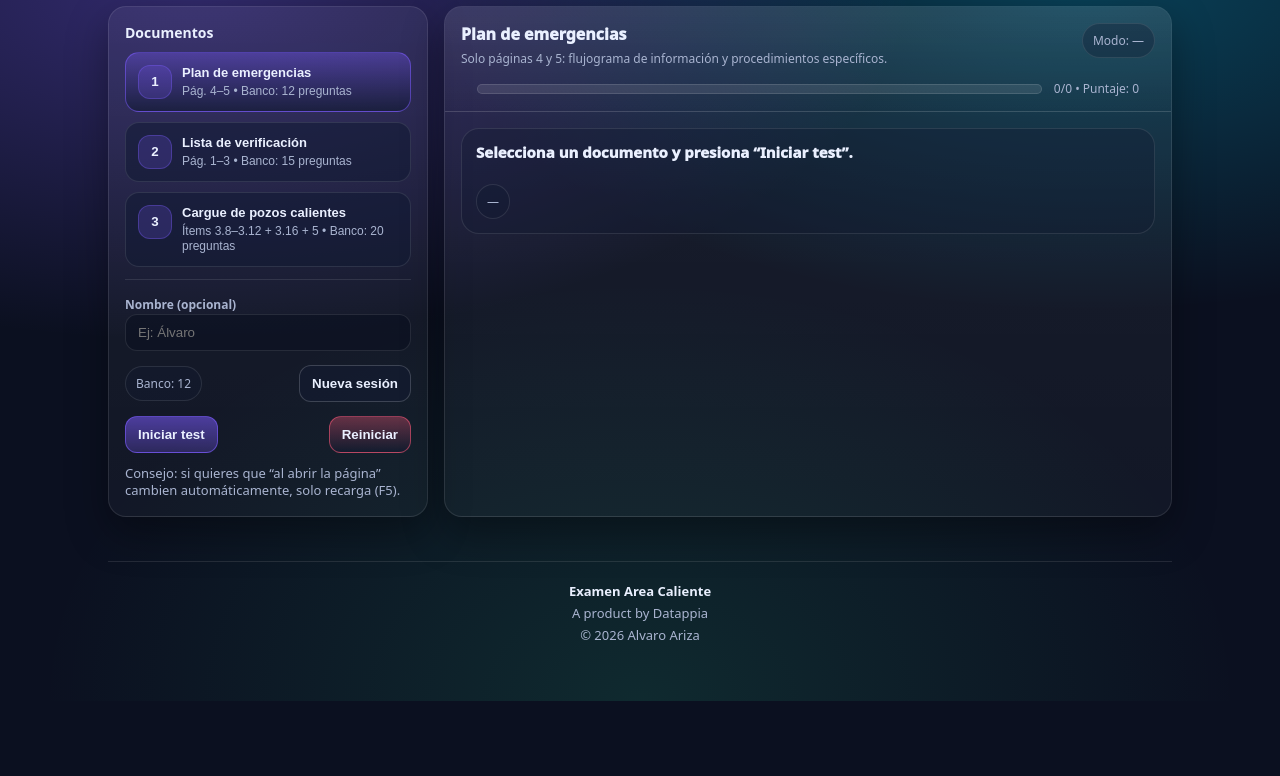
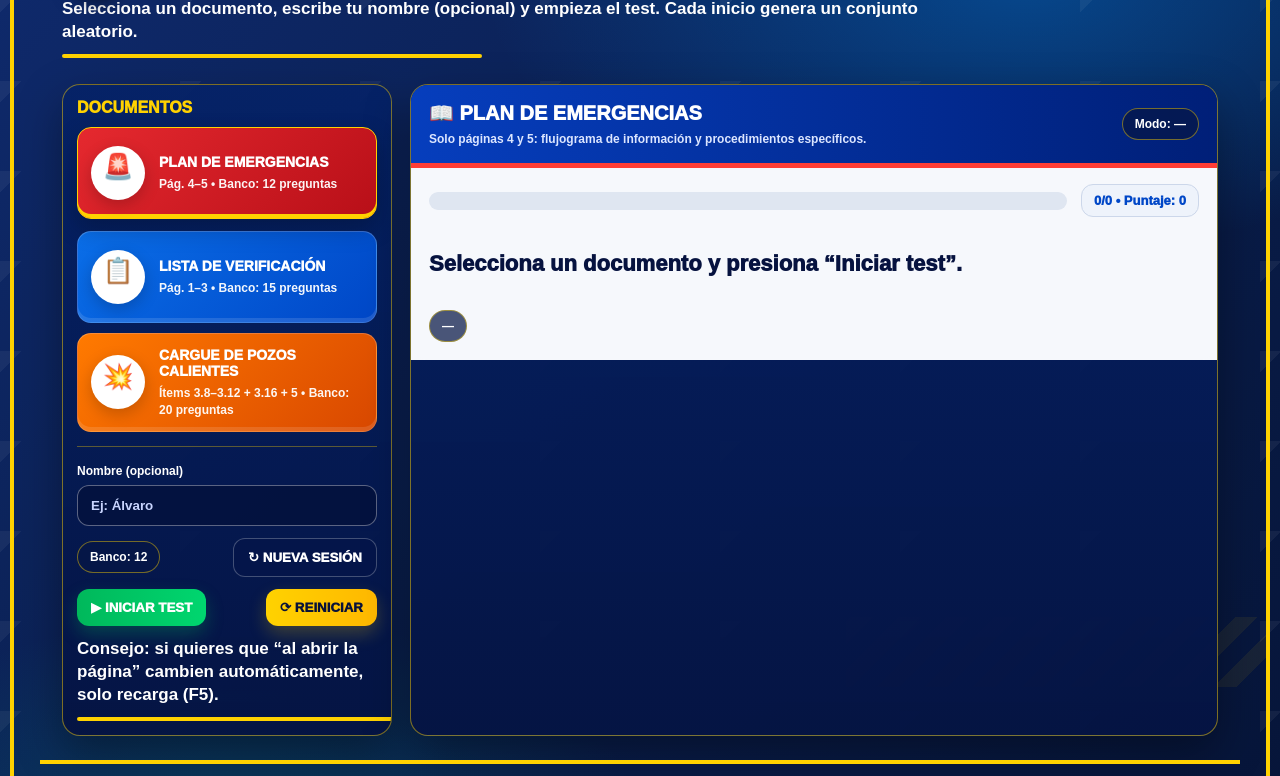
Before and after one commit to varomusic/TEST-DE-AREA-CALIENTE-2026, a plain HTML site: page index.html in a window 1280 px wide. Shown: the part 99-875 px from the top of the page. Before the commit the page ends 800 px from the top, so only its background shows below. Drawn offline with Linux system fonts and the light colour scheme.

Commit message:
EXAMEN AREA CALIENTE MODIFICADO LOS COLORES
COLORES BASES AJSUTADOS

```diff
--- a/index.html
+++ b/index.html
@@ -6,270 +6,497 @@
   <title>Examen Area Caliente</title>
   <style>
     :root{
-      --bg:#0b1020;
-      --card:#121a33;
-      --card2:#0f1730;
-      --text:#eaf0ff;
-      --muted:#a9b4d0;
-      --ok:#2ee59d;
-      --bad:#ff5a7a;
-      --accent:#7c5cff;
-      --accent2:#00d4ff;
-      --border:rgba(255,255,255,.10);
-      --shadow: 0 16px 40px rgba(0,0,0,.35);
+      --bg1:#0f2a6d;
+      --bg2:#0a1f4f;
+      --bg3:#061437;
+      --yellow:#ffd200;
+      --yellow2:#ffb800;
+      --blue:#0047c7;
+      --blue2:#0b65ff;
+      --red:#e3272f;
+      --orange:#ff6a00;
+      --green:#00b85b;
+      --green2:#00e676;
+      --white:#ffffff;
+      --text:#ffffff;
+      --darkText:#08123a;
+      --muted:#d6e2ff;
+      --panel:#08205c;
+      --border:rgba(255,210,0,.55);
+      --shadow:0 18px 45px rgba(0,0,0,.34);
       --radius:18px;
     }
+
     *{box-sizing:border-box}
+
     body{
-      margin:0;
-      font-family: ui-sans-serif, system-ui, -apple-system, Segoe UI, Roboto, Arial, "Noto Sans", "Helvetica Neue", sans-serif;
-      background: radial-gradient(1200px 600px at 15% 10%, rgba(124,92,255,.35), transparent 60%),
-                  radial-gradient(1200px 600px at 85% 10%, rgba(0,212,255,.25), transparent 55%),
-                  radial-gradient(1000px 700px at 50% 100%, rgba(46,229,157,.12), transparent 60%),
-                  var(--bg);
+      margin:10px;
+      min-height:calc(100vh - 20px);
+      font-family:Arial, Helvetica, sans-serif;
       color:var(--text);
-      min-height:100vh;
+      border:4px solid var(--yellow);
+      border-radius:22px;
+      overflow-x:hidden;
+      background:
+        linear-gradient(135deg, rgba(255,255,255,.05) 0 8%, transparent 8% 100%) 0 0/180px 90px,
+        radial-gradient(900px 450px at 80% 8%, rgba(0,146,255,.35), transparent 60%),
+        radial-gradient(700px 380px at 18% 92%, rgba(0,200,150,.18), transparent 60%),
+        linear-gradient(135deg, var(--bg1), var(--bg2) 48%, var(--bg3));
     }
+
+    body::before{
+      content:"";
+      position:fixed;
+      inset:14px;
+      pointer-events:none;
+      border-radius:18px;
+      background:
+        repeating-linear-gradient(135deg, rgba(255,210,0,.10) 0 16px, transparent 16px 34px);
+      mask:linear-gradient(#000 0 0) top left/100% 78px no-repeat,
+           linear-gradient(#000 0 0) bottom right/420px 70px no-repeat;
+      opacity:.7;
+      z-index:-1;
+    }
+
     header{
-      padding:24px 18px 10px;
-      max-width:1100px;
+      max-width:1200px;
       margin:0 auto;
+      padding:24px 22px 12px;
     }
+
     .topline{
       display:flex;
-      gap:14px;
       align-items:center;
       justify-content:space-between;
+      gap:18px;
       flex-wrap:wrap;
     }
+
     h1{
       margin:0;
-      font-size:20px;
-      letter-spacing:.2px;
-      font-weight:800;
+      font-size:clamp(28px, 5vw, 54px);
+      line-height:.95;
+      letter-spacing:1px;
+      font-weight:950;
+      text-transform:uppercase;
+      color:var(--yellow);
+      text-shadow:0 5px 18px rgba(0,0,0,.35);
     }
+
+    h1::before{
+      content:"🔥";
+      display:inline-block;
+      margin-right:14px;
+      filter:drop-shadow(0 4px 10px rgba(0,0,0,.4));
+    }
+
     .subtitle{
-      margin:6px 0 0;
-      color:var(--muted);
-      font-size:13px;
+      margin:8px 0 0;
+      color:#ffffff;
+      font-size:17px;
+      font-weight:700;
       line-height:1.35;
       max-width:900px;
     }
+
+    .subtitle::after{
+      content:"";
+      display:block;
+      width:min(420px, 70vw);
+      height:4px;
+      margin-top:10px;
+      border-radius:999px;
+      background:var(--yellow);
+    }
+
     main{
-      max-width:1100px;
+      max-width:1200px;
       margin:0 auto;
-      padding:12px 18px 34px;
+      padding:14px 22px 24px;
       display:grid;
-      gap:16px;
-      grid-template-columns: 320px 1fr;
+      gap:18px;
+      grid-template-columns:330px 1fr;
     }
-    @media (max-width: 880px){
-      main{grid-template-columns: 1fr;}
+
+    @media (max-width:900px){
+      main{grid-template-columns:1fr;padding:12px 14px 22px;}
+      body{margin:6px;border-width:3px;border-radius:18px;}
     }
+
     .panel{
-      background: linear-gradient(180deg, rgba(255,255,255,.06), rgba(255,255,255,.03));
-      border:1px solid var(--border);
-      border-radius: var(--radius);
-      box-shadow: var(--shadow);
+      background:linear-gradient(180deg, rgba(5,34,103,.92), rgba(5,20,67,.96));
+      border:1.5px solid rgba(255,210,0,.48);
+      border-radius:var(--radius);
+      box-shadow:var(--shadow);
       overflow:hidden;
     }
-    .panel .inner{padding:16px;}
-    .navTitle{font-size:14px; font-weight:800; margin:0 0 10px;}
-    .tablist{display:grid; gap:10px;}
+
+    .panel .inner{padding:14px;}
+
+    .navTitle{
+      margin:0 0 12px;
+      color:var(--yellow);
+      font-size:16px;
+      font-weight:950;
+      text-transform:uppercase;
+    }
+
+    .tablist{display:grid;gap:10px;}
+
     .tabBtn{
       width:100%;
+      min-height:92px;
+      display:flex;
+      align-items:center;
+      gap:14px;
       text-align:left;
-      border:1px solid var(--border);
-      background: rgba(18,26,51,.55);
-      color:var(--text);
-      padding:12px 12px;
+      color:#fff;
+      border:1.5px solid rgba(255,255,255,.22);
       border-radius:14px;
+      padding:13px;
       cursor:pointer;
-      transition: transform .06s ease, background .2s ease, border-color .2s ease;
-      display:flex;
-      gap:10px;
-      align-items:flex-start;
+      background:linear-gradient(135deg, #0b55d8, #003caa);
+      box-shadow:inset 0 -4px 0 rgba(255,255,255,.12);
+      transition:transform .12s ease, box-shadow .2s ease, border-color .2s ease;
     }
-    .tabBtn:hover{transform: translateY(-1px); border-color: rgba(255,255,255,.20);}
+
+    .tabBtn:nth-child(1){background:linear-gradient(135deg, #e5292f, #b80f18);}
+    .tabBtn:nth-child(2){background:linear-gradient(135deg, #0a6ee8, #0047c7);}
+    .tabBtn:nth-child(3){background:linear-gradient(135deg, #ff7a00, #d94800);}
+
+    .tabBtn:hover,
     .tabBtn.active{
-      background: linear-gradient(180deg, rgba(124,92,255,.35), rgba(18,26,51,.65));
-      border-color: rgba(124,92,255,.55);
+      transform:translateY(-2px);
+      border-color:var(--yellow);
+      box-shadow:0 10px 24px rgba(0,0,0,.22), inset 0 -4px 0 var(--yellow);
     }
+
     .tabBtn .badge{
-      width:34px;height:34px;border-radius:12px;
-      display:grid;place-items:center;
-      background: rgba(124,92,255,.20);
-      border:1px solid rgba(124,92,255,.35);
-      font-weight:900;
+      flex:0 0 auto;
+      width:54px;
+      height:54px;
+      border-radius:50%;
+      display:grid;
+      place-items:center;
+      background:#fff;
+      color:#0b3ea7;
+      font-size:22px;
+      font-weight:950;
+      box-shadow:0 5px 16px rgba(0,0,0,.2);
     }
-    .tabBtn .tmeta{flex:1}
-    .tabBtn .tmeta .tname{font-weight:900; font-size:13px; margin:0}
-    .tabBtn .tmeta .tdesc{font-size:12px;color:var(--muted); margin:4px 0 0; line-height:1.25}
+
+    .tabBtn:nth-child(1) .badge::before{content:"🚨";}
+    .tabBtn:nth-child(2) .badge::before{content:"📋";}
+    .tabBtn:nth-child(3) .badge::before{content:"💥";}
+    .tabBtn .badge{font-size:0;}
+    .tabBtn .badge::before{font-size:25px;}
+
+    .tabBtn .tmeta{flex:1;}
+    .tabBtn .tmeta .tname{
+      margin:0;
+      font-size:14px;
+      line-height:1.15;
+      font-weight:950;
+      text-transform:uppercase;
+    }
+    .tabBtn .tmeta .tdesc{
+      margin:6px 0 0;
+      color:#fff;
+      font-size:12px;
+      line-height:1.35;
+      font-weight:600;
+      opacity:.95;
+    }
+
+    .divider{height:1px;background:rgba(255,210,0,.35);margin:14px 0;}
+
+    .muted{color:#fff;}
+
     .smallRow{
-      margin-top:14px;
+      margin-top:12px;
       display:flex;
       gap:10px;
       align-items:center;
       justify-content:space-between;
       flex-wrap:wrap;
     }
+
     .pill{
-      border:1px solid var(--border);
-      background: rgba(18,26,51,.35);
-      color:var(--muted);
-      padding:8px 10px;
+      border:1px solid rgba(255,210,0,.45);
+      background:rgba(6,23,70,.72);
+      color:#fff;
+      padding:8px 12px;
       border-radius:999px;
       font-size:12px;
+      font-weight:800;
     }
+
+    #sessionPill{
+      background:rgba(4,21,72,.65);
+      border:2px solid rgba(255,210,0,.55);
+      color:#fff;
+    }
+
     .input{
       width:100%;
-      border:1px solid var(--border);
-      background: rgba(10,16,32,.55);
-      color:var(--text);
-      padding:10px 12px;
+      margin-top:6px;
+      border:1.5px solid rgba(255,255,255,.35);
+      background:rgba(4,18,62,.82);
+      color:#fff;
+      padding:12px 13px;
       border-radius:12px;
       outline:none;
+      font-weight:700;
     }
+    .input::placeholder{color:#c9d5ff;}
+    .input:focus{border-color:var(--yellow);box-shadow:0 0 0 4px rgba(255,210,0,.14);}
+
     .btn{
-      border:1px solid rgba(255,255,255,.18);
-      background: rgba(18,26,51,.5);
-      color:var(--text);
-      padding:10px 12px;
+      border:1.5px solid rgba(255,255,255,.25);
+      background:rgba(5,22,74,.75);
+      color:#fff;
+      padding:11px 14px;
       border-radius:12px;
       cursor:pointer;
-      font-weight:800;
-      transition: transform .06s ease, border-color .2s ease, background .2s ease;
+      font-weight:950;
+      transition:transform .12s ease, filter .2s ease, box-shadow .2s ease;
+      text-transform:uppercase;
     }
-    .btn:hover{transform: translateY(-1px); border-color: rgba(255,255,255,.28);}
+    .btn:hover{transform:translateY(-2px);filter:brightness(1.08);}
     .btn.primary{
-      border-color: rgba(124,92,255,.6);
-      background: linear-gradient(180deg, rgba(124,92,255,.55), rgba(124,92,255,.25));
+      background:linear-gradient(90deg, #00b85b, #00d66f);
+      border:none;
+      color:#fff;
+      box-shadow:0 8px 18px rgba(0,184,91,.28);
     }
     .btn.danger{
-      border-color: rgba(255,90,122,.55);
-      background: linear-gradient(180deg, rgba(255,90,122,.35), rgba(18,26,51,.5));
+      background:linear-gradient(90deg, #ffd200, #ffb800);
+      border:none;
+      color:#08123a;
+      box-shadow:0 8px 18px rgba(255,210,0,.22);
     }
+
     .contentHeader{
-      padding:16px 16px 0;
-      border-bottom:1px solid var(--border);
-      background: linear-gradient(180deg, rgba(255,255,255,.06), transparent);
+      padding:0;
+      border-bottom:0;
+      background:transparent;
     }
+
     .contentHeader .row{
-      display:flex; align-items:flex-start; justify-content:space-between; gap:12px; flex-wrap:wrap;
+      display:flex;
+      align-items:center;
+      justify-content:space-between;
+      gap:12px;
+      padding:16px 18px;
+      background:linear-gradient(90deg, #063ebd, #001f78);
+      border-bottom:5px solid #ff3d35;
+      flex-wrap:wrap;
     }
-    .contentHeader h2{margin:0; font-size:16px; font-weight:950;}
-    .contentHeader .hint{margin:6px 0 14px; color:var(--muted); font-size:12px; line-height:1.3}
+
+    .contentHeader h2{
+      margin:0;
+      font-size:20px;
+      font-weight:950;
+      text-transform:uppercase;
+      color:#fff;
+    }
+
+    .contentHeader h2::before{content:"📖 ";}
+    .contentHeader .hint{margin:6px 0 0;color:#dce6ff;font-size:12px;line-height:1.35;font-weight:600;}
+
     .progressWrap{
-      display:flex; align-items:center; justify-content:space-between; gap:12px;
-      padding:0 16px 14px;
+      display:flex;
+      align-items:center;
+      justify-content:space-between;
+      gap:14px;
+      padding:16px 18px 8px;
+      background:#f6f8fc;
+      color:var(--darkText);
     }
+
     .bar{
-      height:10px;
+      height:18px;
       border-radius:999px;
-      background: rgba(255,255,255,.10);
-      border:1px solid rgba(255,255,255,.12);
+      background:#dfe6f1;
       overflow:hidden;
       flex:1;
-      min-width:220px;
+      min-width:180px;
+      border:0;
     }
+
     .bar > div{
       height:100%;
       width:0%;
-      background: linear-gradient(90deg, rgba(124,92,255,.9), rgba(0,212,255,.85));
+      background:linear-gradient(90deg, #00b85b, #00d66f, #64dd17);
       border-radius:999px;
-      transition: width .25s ease;
+      transition:width .25s ease;
     }
-    .kpi{font-size:12px; color:var(--muted); white-space:nowrap}
-    .qbox{padding:16px;}
+
+    .kpi{
+      color:#0047c7;
+      background:#eef3fb;
+      border:1px solid #ccd7ea;
+      border-radius:12px;
+      padding:8px 12px;
+      font-size:13px;
+      font-weight:950;
+      white-space:nowrap;
+    }
+
+    .qbox{padding:0;background:#f6f8fc;}
+
     .qcard{
-      background: rgba(18,26,51,.35);
-      border:1px solid var(--border);
-      border-radius: var(--radius);
-      padding:14px;
+      background:#f6f8fc;
+      color:var(--darkText);
+      border:0;
+      border-radius:0 0 var(--radius) var(--radius);
+      padding:18px;
     }
+
     .qtitle{
+      margin:8px 0 16px;
+      color:#06123f;
+      font-size:22px;
+      line-height:1.2;
       font-weight:950;
-      margin:0 0 10px;
-      line-height:1.25;
+    }
+
+    .opts{display:grid;gap:10px;margin-top:10px;}
+
+    .opt{
+      display:flex;
+      align-items:center;
+      gap:12px;
+      width:100%;
+      text-align:left;
+      background:#fff;
+      color:#111;
+      border:2px solid #d9e1ef;
+      padding:13px 14px;
+      border-radius:12px;
+      cursor:pointer;
+      transition:transform .12s ease, border-color .2s ease, box-shadow .2s ease;
       font-size:15px;
     }
-    .opts{display:grid; gap:10px; margin-top:10px;}
-    .opt{
-      text-align:left;
-      background: rgba(10,16,32,.45);
-      border:1px solid rgba(255,255,255,.14);
-      color:var(--text);
-      padding:12px 12px;
+
+    .opt:hover{
+      transform:translateY(-1px);
+      border-color:#ffb800;
+      box-shadow:0 7px 18px rgba(0,0,0,.08);
+    }
+
+    .opt .letter{
+      flex:0 0 auto;
+      width:34px;
+      height:34px;
+      border-radius:50%;
+      display:grid;
+      place-items:center;
+      border:0;
+      background:#0b65ff;
+      color:#fff;
+      font-weight:950;
+    }
+
+    .opt.correct{
+      border-color:#00b85b;
+      background:#e9fff3;
+    }
+    .opt.correct .letter{background:#00a651;}
+
+    .opt.wrong{
+      border-color:#ff1744;
+      background:#fff0f3;
+    }
+    .opt.wrong .letter{background:#e3272f;}
+
+    .feedback{
+      margin-top:16px;
+      padding:14px 16px;
       border-radius:14px;
-      cursor:pointer;
-      transition: transform .06s ease, border-color .2s ease, background .2s ease;
-      display:flex; gap:10px; align-items:flex-start;
+      border:1.5px solid #ffd86a;
+      background:#fff8df;
+      color:#1d1d1d;
+      font-size:14px;
+      line-height:1.45;
     }
-    .opt:hover{transform: translateY(-1px); border-color: rgba(255,255,255,.24);}
-    .opt .letter{
-      width:28px; height:28px;
-      border-radius:10px;
-      display:grid; place-items:center;
-      border:1px solid rgba(255,255,255,.14);
-      background: rgba(255,255,255,.06);
-      font-weight:900;
-      flex:0 0 auto;
-      margin-top:1px;
+    .feedback strong{color:#000;}
+
+    .footerRow{
+      display:flex;
+      gap:10px;
+      align-items:center;
+      justify-content:space-between;
+      flex-wrap:wrap;
+      margin-top:16px;
     }
-    .opt.correct{
-      border-color: rgba(46,229,157,.55);
-      background: rgba(46,229,157,.10);
+
+    .right{display:flex;gap:10px;align-items:center;flex-wrap:wrap;}
+
+    .review{margin-top:16px;display:grid;gap:10px;}
+    .reviewItem{
+      border:1px solid #d9e1ef;
+      background:#fff;
+      border-radius:14px;
+      padding:12px;
+      color:#111;
     }
-    .opt.wrong{
-      border-color: rgba(255,90,122,.55);
-      background: rgba(255,90,122,.10);
-    }
-    .feedback{
-      margin-top:12px;
-      padding:10px 12px;
-      border-radius:14px;
-      border:1px solid var(--border);
-      background: rgba(18,26,51,.30);
-      color:var(--muted);
-      font-size:12px;
-      line-height:1.35;
-    }
-    .feedback strong{color:var(--text)}
-    .footerRow{
-      display:flex; gap:10px; align-items:center; justify-content:space-between; flex-wrap:wrap;
-      margin-top:12px;
-    }
-    .right{display:flex; gap:10px; align-items:center; flex-wrap:wrap;}
-    .review{
-      margin-top:14px;
-      display:grid; gap:10px;
-    }
-    .reviewItem{
-      border:1px solid var(--border);
-      background: rgba(18,26,51,.25);
-      border-radius:16px;
-      padding:12px;
-    }
-    .reviewItem .mini{
-      color:var(--muted);
-      font-size:12px;
-      margin-top:6px;
-      line-height:1.35;
-    }
+    .reviewItem .mini{color:#333;font-size:13px;margin-top:6px;line-height:1.4;}
+
     .tag{
       display:inline-block;
       font-size:11px;
       padding:6px 10px;
       border-radius:999px;
-      border:1px solid var(--border);
-      background: rgba(255,255,255,.06);
-      color:var(--muted);
+      border:1px solid #d2d9e7;
+      background:#eef3fb;
+      color:#0b3ea7;
       margin-right:8px;
+      font-weight:900;
     }
-    .tag.ok{border-color: rgba(46,229,157,.5); color: rgba(46,229,157,.95); background: rgba(46,229,157,.10)}
-    .tag.bad{border-color: rgba(255,90,122,.5); color: rgba(255,90,122,.95); background: rgba(255,90,122,.10)}
-    .muted{color:var(--muted)}
-    .divider{height:1px;background:var(--border);margin:12px 0}
+    .tag.ok{border-color:#00b85b;color:#007c3f;background:#e9fff3;}
+    .tag.bad{border-color:#ff1744;color:#c9002a;background:#fff0f3;}
+
+    .footerBrand{
+      max-width:1200px;
+      margin:0 auto 26px;
+      padding:18px 22px 22px;
+      border-top:4px solid var(--yellow);
+      text-align:center;
+      color:#fff;
+      position:relative;
+    }
+    .footerBrand::before{content:"⚠️";position:absolute;left:60px;top:18px;font-size:48px;filter:drop-shadow(0 3px 8px rgba(0,0,0,.3));}
+    .footerBrand::after{content:"🔥";position:absolute;right:70px;top:18px;font-size:48px;filter:drop-shadow(0 3px 8px rgba(0,0,0,.3));}
+    .footerBrand .brandTitle{
+      display:inline-flex;
+      align-items:center;
+      gap:14px;
+      font-size:24px;
+      font-weight:950;
+      text-transform:uppercase;
+      letter-spacing:.5px;
+    }
+    .footerBrand .brandTitle::before,
+    .footerBrand .brandTitle::after{
+      content:"";
+      width:120px;
+      max-width:18vw;
+      height:4px;
+      border-radius:999px;
+      background:var(--yellow);
+    }
+    .footerBrand .product{margin-top:6px;color:var(--yellow);font-size:20px;font-weight:800;}
+    .footerBrand .copy{margin-top:4px;color:#fff;font-size:16px;}
+
+    @media (max-width:700px){
+      h1{font-size:30px;}
+      h1::before{display:block;margin:0 0 8px;}
+      .qtitle{font-size:18px;}
+      .progressWrap{flex-direction:column;align-items:stretch;}
+      .footerBrand::before,.footerBrand::after{display:none;}
+      .footerBrand .brandTitle::before,.footerBrand .brandTitle::after{display:none;}
+    }
   </style>
 </head>
 
@@ -298,12 +525,12 @@
 
       <div class="smallRow">
         <span class="pill" id="bankInfo">Banco: —</span>
-        <button class="btn" id="newSessionBtn" title="Genera nuevo identificador de sesión">Nueva sesión</button>
+        <button class="btn" id="newSessionBtn" title="Genera nuevo identificador de sesión">↻ Nueva sesión</button>
       </div>
 
       <div class="smallRow">
-        <button class="btn primary" id="startBtn">Iniciar test</button>
-        <button class="btn danger" id="resetBtn">Reiniciar</button>
+        <button class="btn primary" id="startBtn">▶ Iniciar test</button>
+        <button class="btn danger" id="resetBtn">⟳ Reiniciar</button>
       </div>
 
       <p class="subtitle" style="margin-top:12px">
@@ -337,8 +564,8 @@
         <div class="footerRow">
           <span class="pill" id="qTag">—</span>
           <div class="right">
-            <button class="btn" id="skipBtn" style="display:none">Saltar</button>
-            <button class="btn primary" id="nextBtn" style="display:none">Siguiente</button>
+            <button class="btn" id="skipBtn" style="display:none">Saltar »</button>
+            <button class="btn primary" id="nextBtn" style="display:none">Siguiente ➜</button>
           </div>
         </div>
 
@@ -348,20 +575,10 @@
   </section>
 </main>
 
-<footer style="max-width:1100px;margin:0 auto 30px auto;padding:0 18px;">
-  <div style="
-    text-align:center;
-    color:#a9b4d0;
-    font-size:13px;
-    line-height:1.7;
-    border-top:1px solid rgba(255,255,255,.10);
-    padding-top:18px;
-    margin-top:10px;
-  ">
-    <div style="font-weight:800; color:#eaf0ff;">Examen Area Caliente</div>
-    <div>A product by Datappia</div>
-    <div>© 2026 Alvaro Ariza</div>
-  </div>
+<footer class="footerBrand">
+  <div class="brandTitle">Examen Area Caliente</div>
+  <div class="product">A product by Datappia</div>
+  <div class="copy">© 2026 Alvaro Ariza</div>
 </footer>
 
 <script>
```
